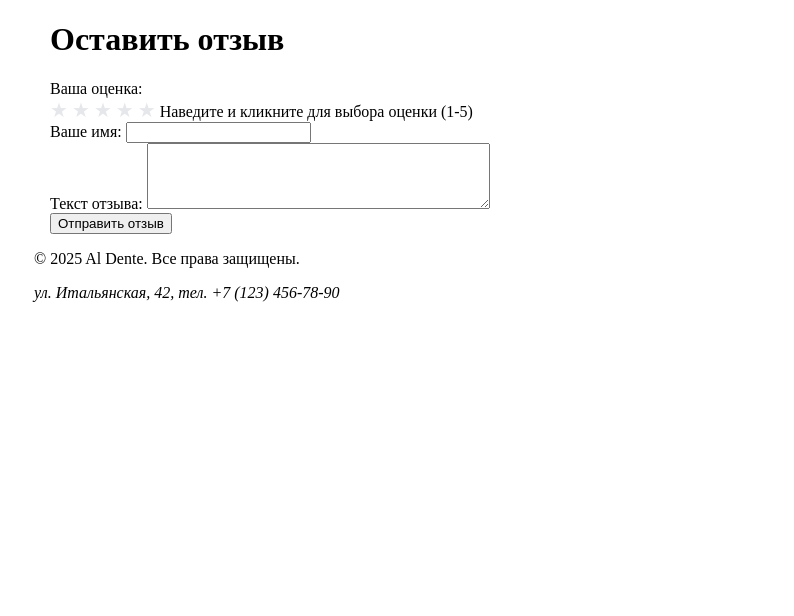
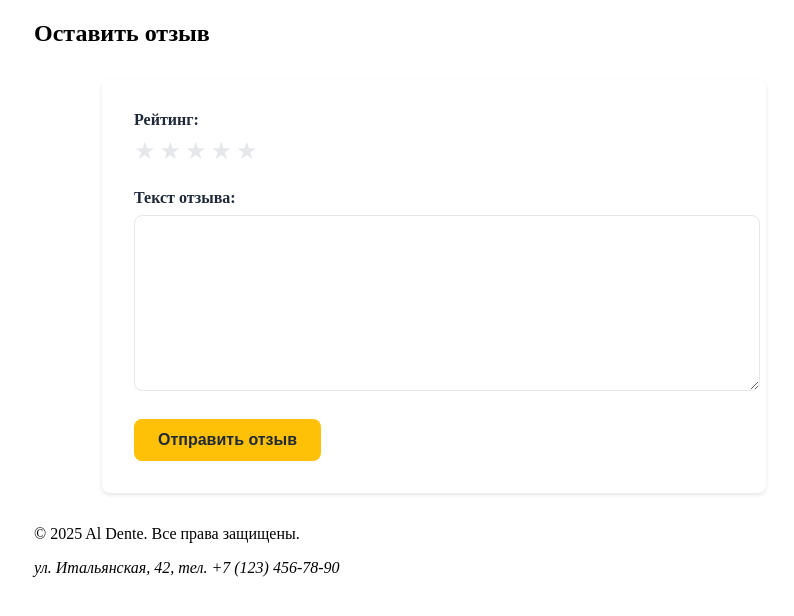
Before and after one commit to Alex-Berezovsky-non/Rest_Project, a Django app: page /reviews/create/ in a window 1280 px wide. Shown: the part 62-678 px from the top of the page, without its empty margins (206-1000 px from the left). Run offline with Django 5.2, Linux system fonts and the light colour scheme.

Commit message:
RU: feat: Обновление формы рейтинга и системы отзывов - Переработана HTML-структура формы оценки - Добавлена новая логика работы звезд рейтинга - Улучшена доступность и UX формы
ENG:
feat: Update rating form and reviews system
- Redesigned rating form HTML structure
- Added new star rating logic
- Improved form accessibility and UX

```diff
--- a/core/static/scss/main.css
+++ b/core/static/scss/main.css
@@ -61,13 +61,17 @@
   padding-top: 3rem;
 }
 
+.reviews-container {
+  display: grid;
+  gap: 1.5rem;
+}
+
 .review-card {
   padding: 1.5rem;
   background: var(--white);
   border-radius: var(--border-radius);
   box-shadow: var(--shadow-sm);
   transition: var(--transition);
-  margin-bottom: 1.5rem;
 }
 
 .review-card:hover {
@@ -83,18 +87,15 @@
   margin-bottom: 1rem;
 }
 
-.stars {
-  display: flex;
+.review-stars {
+  display: inline-flex;
   gap: 0.25rem;
 }
 
-.star {
-  color: var(--medium-gray);
+.review-stars .star {
+  color: var(--accent-color);
   font-size: 1.25rem;
-}
-
-.star.active {
-  color: var(--accent-color);
+  cursor: default;
 }
 
 .review-author {
@@ -120,6 +121,82 @@
   border-radius: var(--border-radius);
 }
 
+/* ========== Review Form ========== */
+.review-form {
+  max-width: 600px;
+  margin: 2rem auto;
+  padding: 2rem;
+  background: var(--white);
+  border-radius: var(--border-radius);
+  box-shadow: var(--shadow-sm);
+}
+
+.review-form .form-group {
+  margin-bottom: 1.5rem;
+}
+
+.review-form label {
+  display: block;
+  margin-bottom: 0.5rem;
+  font-weight: 600;
+  color: var(--primary-color);
+}
+
+.review-form input[type="text"],
+.review-form textarea {
+  width: 100%;
+  padding: 0.75rem;
+  border: 1px solid var(--medium-gray);
+  border-radius: var(--border-radius);
+  font-size: 1rem;
+  transition: var(--transition);
+}
+
+.review-form textarea {
+  min-height: 150px;
+  resize: vertical;
+}
+
+.review-form input[type="text"]:focus,
+.review-form textarea:focus {
+  border-color: var(--accent-color);
+  outline: none;
+}
+
+.star-rating {
+  display: inline-flex;
+  gap: 0.25rem;
+}
+
+.star-rating .star {
+  color: var(--medium-gray);
+  font-size: 1.5rem;
+  cursor: pointer;
+  transition: var(--transition);
+}
+
+.star-rating .star:hover,
+.star-rating .star.active {
+  color: var(--accent-color);
+}
+
+.review-form .submit-btn {
+  background: var(--accent-color);
+  color: var(--primary-color);
+  border: none;
+  padding: 0.75rem 1.5rem;
+  font-size: 1rem;
+  font-weight: 600;
+  border-radius: var(--border-radius);
+  cursor: pointer;
+  transition: var(--transition);
+}
+
+.review-form .submit-btn:hover {
+  background: #ffca28;
+  transform: translateY(-2px);
+}
+
 /* ========== Responsive Styles ========== */
 @media (max-width: 640px) {
   .hero h1 {
@@ -130,7 +207,12 @@
     padding: 1rem 0;
   }
 
-  .review-card {
+  .review-card,
+  .review-form {
     padding: 1rem;
   }
+
+  .star-rating .star {
+    font-size: 1.25rem;
+  }
 }
--- a/reviews/templates/reviews/create.html
+++ b/reviews/templates/reviews/create.html
@@ -1,51 +1,46 @@
-{% extends "core/base.html" %}
+{% extends 'core/base.html' %}
 {% load static %}
 
-{% block title %}Оставить отзыв | Al Dente{% endblock %}
+{% block extra_js %}
+<script src="{% static 'js/reviews.js' %}"></script>
+{% endblock %}
 
 {% block content %}
-<div class="container review-container">
-    <h1 class="review-title">Оставить отзыв</h1>
-    <form method="post" id="review-form" class="review-form">
+<section class="review-form-section">
+    <h2>{% block form_title %}Оставить отзыв{% endblock %}</h2>
+
+    <form class="review-form" method="post" id="review-form">
         {% csrf_token %}
 
+        {% if form.non_field_errors %}
+        <div class="form-errors">
+            {{ form.non_field_errors }}
+        </div>
+        {% endif %}
+
         <div class="form-group">
-            <label class="rating-label">Ваша оценка:</label>
-            <div class="star-rating">
-                {% for i in "12345" %}
-                    <span class="star" data-value="{{ i }}" aria-label="Оценка {{ i }} из 5">★</span>
+            <label for="id_rating">Рейтинг:</label>
+            <div class="star-rating" id="rating-stars">
+                {% for i in "54321" %}
+                <span class="star" data-value="{{ i }}" tabindex="0">★</span>
                 {% endfor %}
-                <input type="hidden" name="rating" id="rating-input" value="{{ form.rating.value|default:'0' }}" required>
-                <span class="rating-hint">Наведите и кликните для выбора оценки (1-5)</span>
+                {{ form.rating }}
             </div>
             {% if form.rating.errors %}
             <div class="error">{{ form.rating.errors }}</div>
             {% endif %}
         </div>
 
-        {% if not user.is_authenticated %}
         <div class="form-group">
-            <label for="{{ form.author_name.id_for_label }}">Ваше имя:</label>
-            {{ form.author_name }}
-            {% if form.author_name.errors %}
-                <div class="error">{{ form.author_name.errors }}</div>
-            {% endif %}
-        </div>
-        {% endif %}
-
-        <div class="form-group">
-            <label for="{{ form.text.id_for_label }}">Текст отзыва:</label>
+            <label for="id_text">Текст отзыва:</label>
             {{ form.text }}
             {% if form.text.errors %}
             <div class="error">{{ form.text.errors }}</div>
             {% endif %}
         </div>
 
+
         <button type="submit" class="submit-btn">Отправить отзыв</button>
     </form>
-</div>
+</section>
 {% endblock %}
-
-{% block extra_js %}
-<script src="{% static 'js/reviews.js' %}"></script>
-{% endblock %}
```
Also changed, not shown: core/static/js/reviews.js (+93 -44 lines), reviews/templates/reviews/list.html (+10 -3 lines). Lines whose indentation alone changed are shown as unchanged.
